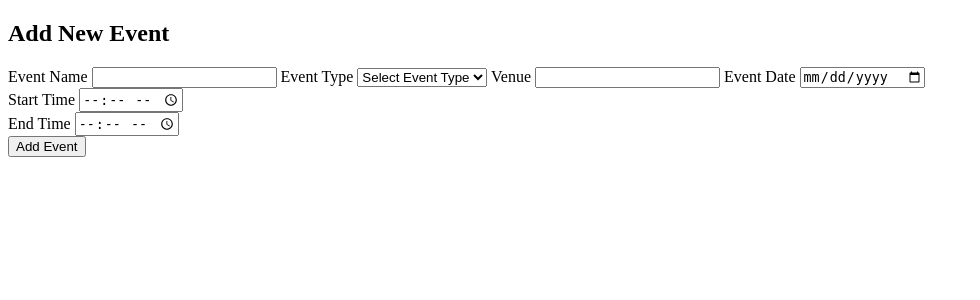
After one commit to swetha3456/BuddyConnect, a Python web app: template templates/addNewEvent.html in a window 1280 px wide. The commit adds this page. Shown: the top 300 px of the page, without its empty margins (0-980 px from the left). Run offline with Jinja, Linux system fonts and the light colour scheme; the template is opened without the code that fills it, so the values that code supplies are empty.

Commit message:
replaced username with email and added form for event creation

```diff
--- /dev/null
+++ b/templates/addNewEvent.html
@@ -0,0 +1,47 @@
+<!DOCTYPE html>
+<html lang="en">
+<head>
+    <meta charset="UTF-8">
+    <meta name="viewport" content="width=device-width, initial-scale=1.0">
+    <title>BuddyConnect</title>
+</head>
+<body>
+
+<div class="container">
+    <h2>Add New Event</h2>
+    <form action="#" method="POST">
+        <label for="eventName">Event Name</label>
+        <input type="text" id="eventName" name="eventName" required>
+
+        <label for="eventType">Event Type</label>
+        <select id="eventType" name="eventType" required>
+            <option value="">Select Event Type</option>
+            <option value="conference">Conference</option>
+            <option value="workshop">Workshop</option>
+            <option value="concert">Concert</option>
+            <option value="meetup">Meetup</option>
+        </select>
+
+        <label for="venue">Venue</label>
+        <input type="text" id="venue" name="venue" required>
+
+        <label for="eventDate">Event Date</label>
+        <input type="date" id="eventDate" name="eventDate" required>
+
+        <div class="time-group">
+            <div>
+                <label for="startTime">Start Time</label>
+                <input type="time" id="startTime" name="startTime" required>
+            </div>
+            <div>
+                <label for="endTime">End Time</label>
+                <input type="time" id="endTime" name="endTime" required>
+            </div>
+        </div>
+
+        <button type="submit">Add Event</button>
+    </form>
+</div>
+
+</body>
+</html>
--- a/templates/login.html
+++ b/templates/login.html
@@ -10,8 +10,8 @@
 <div class="container">
     <h2>Login</h2>
     <form action="#" method="POST">
-        <label for="username">Username</label>
-        <input type="text" id="username" name="username" required>
+        <label for="email">Email</label>
+        <input type="text" id="email" name="email" required>
 
         <label for="password">Password</label>
         <input type="password" id="password" name="password" required>
--- a/templates/register.html
+++ b/templates/register.html
@@ -10,14 +10,14 @@
 <div class="container">
     <h2>Register</h2>
     <form action="#" method="POST">
-        <label for="username">Username</label>
-        <input type="text" id="username" name="username" required>
-
         <label for="firstName">First Name</label>
         <input type="text" id="firstName" name="firstName" required>
 
         <label for="lastName">Last Name</label>
         <input type="text" id="lastName" name="lastName" required>
+
+        <label for="email">Email</label>
+        <input type="text" id="email" name="email" required>
 
         <label>Gender</label>
         <div class="gender">
```
